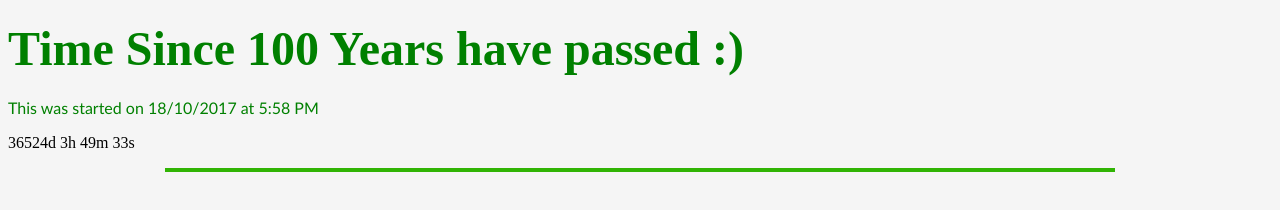
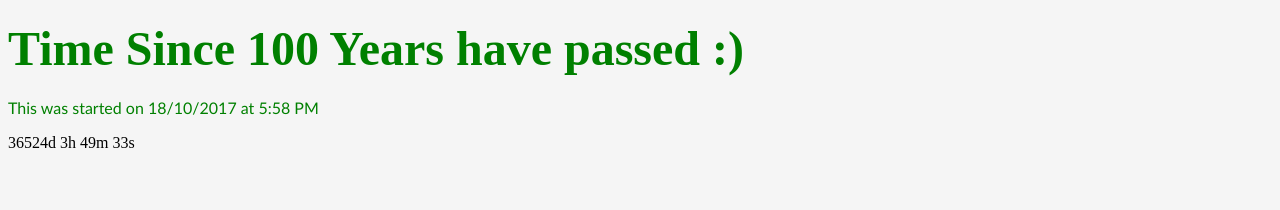
Before and after one commit to lolrandom/lolrandom.github.io, a plain HTML site: page index.html in a window 1280 px wide. Drawn offline with Linux system fonts and the light colour scheme.

Commit message:
Update index.html

```diff
--- a/index.html
+++ b/index.html
@@ -46,6 +46,6 @@ var x = setInterval(function() {
 </script>
 			</p>
 		</div>
-		<hr width="75%" color="#31B404" size="4"></hr>
+
 	</body>
 </html>
```
